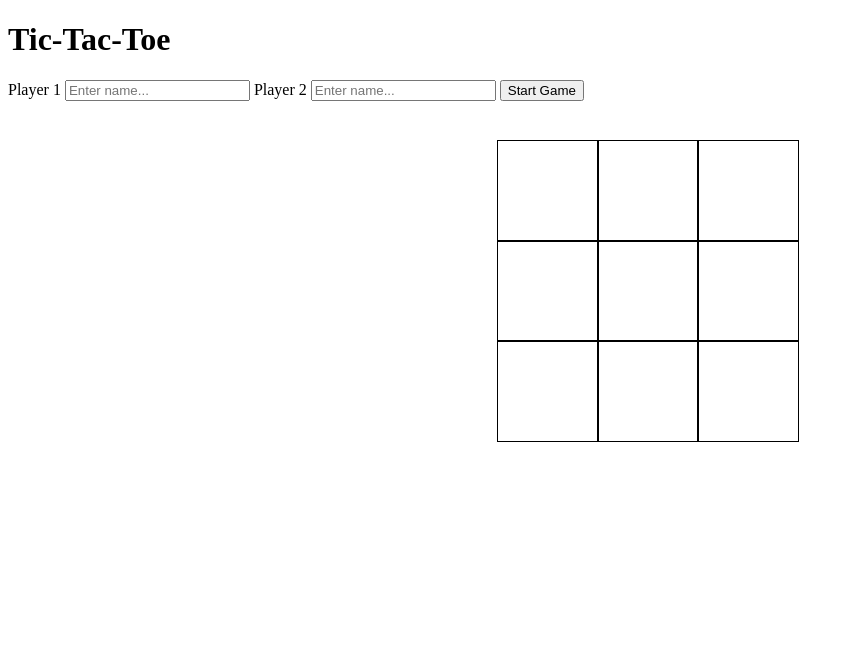
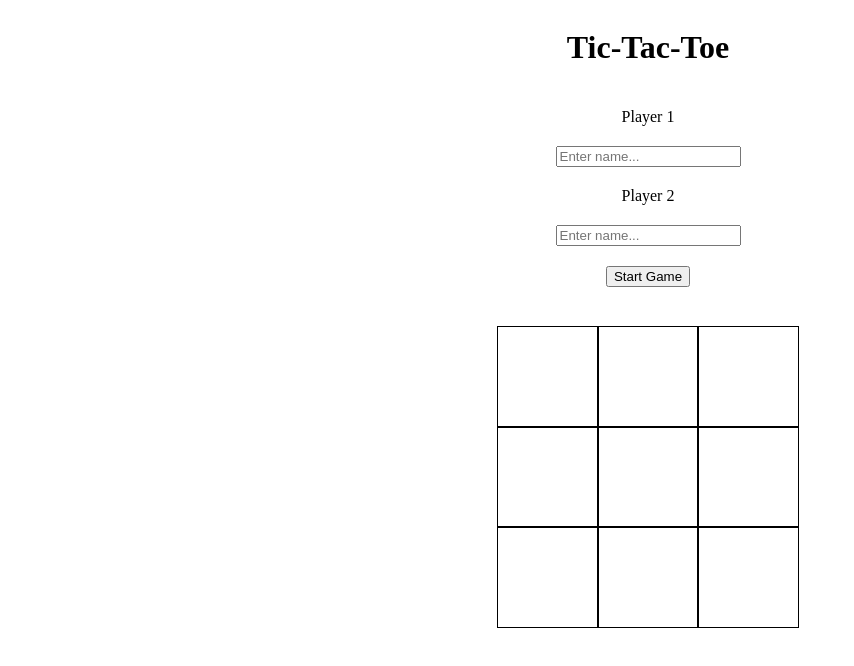
Before and after one commit to Dkaffe/tic-tac-toe, a plain HTML site: page index.html in a window 1280 px wide. Both pictures are taken after a click on the button "Start Game". Shown: the whole page, without its empty margins (0-854 px from the left). Drawn offline with Linux system fonts and the light colour scheme.

Commit message:
Fix game logic & add full interface support

```diff
--- a/game.js
+++ b/game.js
@@ -39,8 +39,8 @@ const GameController = (function () {
   return function (player1Name, player2Name) {
     // Setup variables
     const gameboard = Gameboard();
-    const player1 = Player(player1Name, "X");
-    const player2 = Player(player2Name, "O");
+    const player1 = Player(player1Name ? player1Name : "Player1", "X");
+    const player2 = Player(player2Name ? player2Name : "Player2", "O");
     // Keep track of state
     let currentPlayer = player1;
     let gameWon = false;
@@ -82,7 +82,8 @@ const GameController = (function () {
     // Playing a turn
     const playTurn = (index) => {
       if (gameWon) {
-        console.log("Game Over. Please reset the game");
+        alert("Game Over. Please reset the game");
+        return;
       }
 
       if (gameboard.placeMarker(index, currentPlayer.marker)) {
@@ -91,37 +92,21 @@ const GameController = (function () {
         // Check for winner
         const winner = checkWinner();
         if (winner) {
-          console.log(`${winner.name} won the game!`);
+          alert(`${winner.name} won the game!`);
+          gameWon = true;
           return;
         }
 
         // Check for draw
         if (checkDraw()) {
-          console.log("It's a draw!");
+          alert("It's a draw!");
           return;
         }
 
         switchTurns();
       } else {
-        console.log("Spot is taken! Please try again.");
+        alert("Spot is taken! Please try again.");
       }
-    };
-
-    // Printing the board to console
-    const printBoard = () => {
-      const gameboardCopy = gameboard.getBoard();
-      const gameContainer = document.querySelector(".game-container");
-      gameboardCopy.forEach((item, index) => {
-        const cell = document.createElement("div");
-        cell.innerText = item || "";
-        cell.classList.add("cell");
-        cell.addEventListener("click", () => {
-          playTurn(index);
-          gameContainer.innerHTML = "";
-          printBoard();
-        });
-        gameContainer.appendChild(cell);
-      });
     };
 
     // Resetting the game
@@ -129,10 +114,10 @@ const GameController = (function () {
       gameboard.resetBoard();
       gameWon = false;
       currentPlayer = player1;
-      console.log("Game has been reset.");
+      alert("Game has been reset.");
     };
 
-    return { playTurn, printBoard, resetGame };
+    return { playTurn, resetGame, gameboard, playTurn };
   };
 })();
 
--- a/index.html
+++ b/index.html
@@ -8,6 +8,7 @@
     <title>Tic Tac Toe</title>
   </head>
   <body>
+    <div class="menu-container">
       <h1>Tic-Tac-Toe</h1>
 
       <label for="player1">Player 1</label>
@@ -15,7 +16,18 @@
       <label for="player1">Player 2</label>
       <input type="text" name="player2" id="player2" placeholder="Enter name..." />
       <button type="button" id="start-button">Start Game</button>
+    </div>
 
-    <div class="game-container"></div>
+    <div class="game-container">
+      <div class="cell inactive"></div>
+      <div class="cell inactive"></div>
+      <div class="cell inactive"></div>
+      <div class="cell inactive"></div>
+      <div class="cell inactive"></div>
+      <div class="cell inactive"></div>
+      <div class="cell inactive"></div>
+      <div class="cell inactive"></div>
+      <div class="cell inactive"></div>
+    </div>
   </body>
 </html>
--- a/main.js
+++ b/main.js
@@ -2,15 +2,35 @@ import { GameController } from "./game.js";
 
 // Once you have a working console game, create an object that will handle the display/DOM logic. Write a function that will render the contents of the gameboard array to the webpage (for now, you can always just fill the gameboard array with "X"s and "O"s just to see what’s going on).
 
-const updateDOM = (function () {
-  let player1 = document.querySelector("#player1");
-  player1.addEventListener("input", (e) => {
-    player1.innerText = e.target.value;
-  });
+const displayController = function () {
+  const player1 = document.querySelector("#player1");
+  const player2 = document.querySelector("#player2");
+  const game = GameController(player1.value, player2.value);
 
-  // Initialize a game
-  const game = GameController(player1.innerText, player2);
+  // Populate playing field with interactive cells
+  const printBoard = () => {
+    const gameboardCopy = game.gameboard.getBoard();
+    const gameContainer = document.querySelector(".game-container");
+    gameboardCopy.forEach((item, index) => {
+      const cell = document.createElement("div");
+      cell.innerText = item || "";
+      cell.classList.add("cell");
+      cell.addEventListener("click", () => {
+        game.playTurn(index);
+        gameContainer.innerHTML = "";
+        printBoard();
+      });
+      gameContainer.appendChild(cell);
+    });
+  };
 
-  // Display board to the screen
-  game.printBoard();
-})();
+  printBoard();
+};
+
+// Start game logic when user decides to start the game
+const startButton = document.querySelector("#start-button");
+startButton.addEventListener("click", () => {
+  const gameContainer = document.querySelector(".game-container");
+  gameContainer.innerHTML = "";
+  displayController();
+});
--- a/style.css
+++ b/style.css
@@ -1,5 +1,13 @@
 body {
   width: 100%;
+}
+
+.menu-container {
+  display: flex;
+  flex-direction: column;
+  justify-content: center;
+  align-items: center;
+  gap: 20px;
 }
 
 .game-container {
@@ -20,3 +28,20 @@ body {
   justify-content: center;
   border: 1px solid black;
 }
+
+@keyframes spin {
+  from {
+    transform: rotate(0deg);
+  }
+  to {
+    transform: rotate(360deg);
+  }
+}
+
+.inactive {
+  background-color: rgb(255, 255, 255);
+  animation-name: spin;
+  animation-duration: 5000ms;
+  animation-iteration-count: infinite;
+  animation-timing-function: linear;
+}
```
Lines whose indentation alone changed are shown as unchanged.
